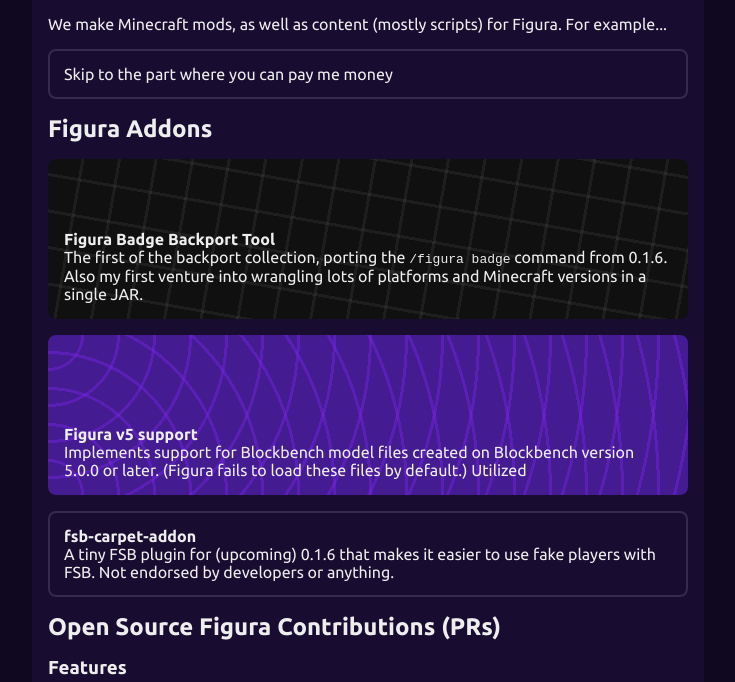
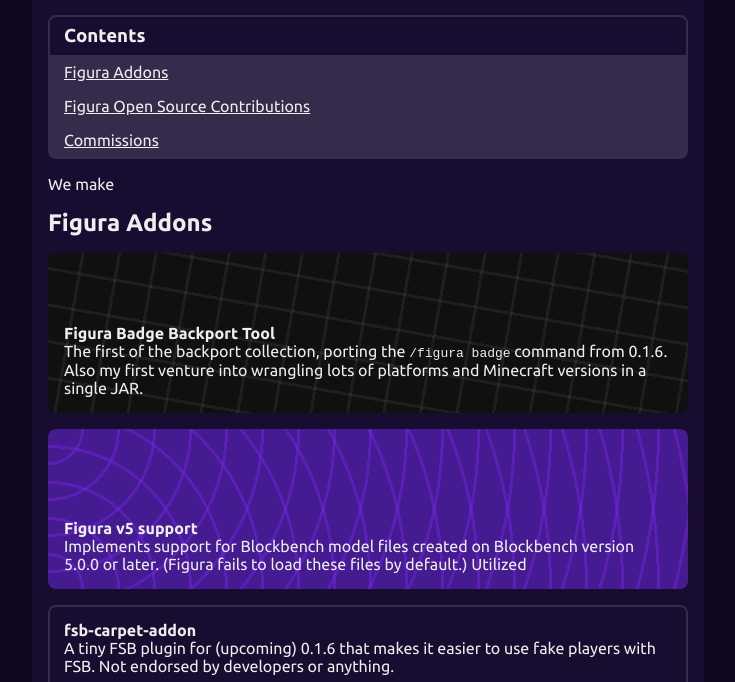
Before and after one commit to penguinencounter/comm, a website with bundled scripts: page src/index.html in a window 1280 px wide. Shown: the part 118-800 px from the top of the page, without its empty margins (272-1007 px from the left). Built offline with nearby package versions, Linux system fonts and the light colour scheme.

Commit message:
Add table of contents

```diff
--- a/src/index.css
+++ b/src/index.css
@@ -38,6 +38,10 @@
 
 * {
     box-sizing: border-box;
+}
+
+html {
+    scroll-padding-top: 1.5rem;
 }
 
 html, body {
@@ -132,6 +136,35 @@
     padding: calc(1rem - 2px);
 }
 
+.contents {
+    border: 2px solid #ffffff20;
+    border-radius: 0.5rem;
+    overflow: hidden;
+    & a {
+        color: unset;
+        display: block;
+        padding: 0.5rem calc(1rem - 2px);
+        background-color: #ffffff20;
+
+        &:hover, &:focus {
+            background-color: #ffffff40;
+        }
+    }
+
+    & > ul {
+        padding: 0;
+        margin: 0;
+    }
+    & li.-virtual {
+        display: block;
+        padding: 0.5rem calc(1rem - 2px);
+    }
+
+    & h1, h2, h3, h4 {
+        margin: 0;
+    }
+}
+
 .gallery {
     display: flex;
     flex-flow: column nowrap;
--- a/src/index.html
+++ b/src/index.html
@@ -10,18 +10,19 @@
 <body>
     <main>
         <h1>PenguinEncounter's Portfolio</h1>
+        <nav class="contents">
+            <ul>
+                <li class="-virtual"><h3>Contents</h3></li>
+                <li><a href="#folio-addons">Figura Addons</a></li>
+                <li><a href="#folio-prs">Figura Open Source Contributions</a></li>
+                <li><a href="#comms">Commissions</a></li>
+            </ul>
+        </nav>
+        <p>
+            We make
+        </p>
 
-        <p>
-            We make Minecraft mods, as well as content (mostly scripts) for Figura.
-            For example...
-        </p>
-        <section class="gallery">
-            <a href="#comms" class="card card-minor">
-                <p>Skip to the part where you can pay me money</p>
-            </a>
-        </section>
-
-        <h2>Figura Addons</h2>
+        <h2 id="folio-addons">Figura Addons</h2>
         <section class="gallery">
             <a class="card card-4" href="https://modrinth.com/mod/figura-badge-backport-tool">
                 <h4>Figura Badge Backport Tool</h4>
@@ -49,7 +50,7 @@
             </a>
         </section>
 
-        <h2>Open Source Figura Contributions (PRs)</h2>
+        <h2 id="folio-prs">Open Source Figura Contributions (PRs)</h2>
         <h3>Features</h3>
         <section class="gallery">
             <a href="https://github.com/FiguraMC/Figura/pull/254" class="card card-minor">
--- a/src/index.ts
+++ b/src/index.ts
@@ -0,0 +1,19 @@
+// don't forget! pnpm exec tsc
+
+function main() {
+    /*
+    override scrolling behaviour for #anchors
+    */
+    document.querySelectorAll("a[href^=\"#\"]").forEach((anchor: HTMLAnchorElement) => {
+        anchor.addEventListener("click", e => {
+            e.preventDefault();
+            history.pushState(null, "", anchor.href)
+            const url = new URL(anchor.href)
+            document.getElementById(url.hash.substring(1))?.scrollIntoView({
+                behavior: "smooth"
+            })
+        });
+    });
+}
+
+window.addEventListener("DOMContentLoaded", main);
```
